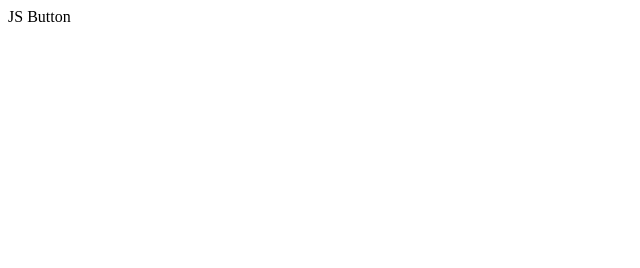
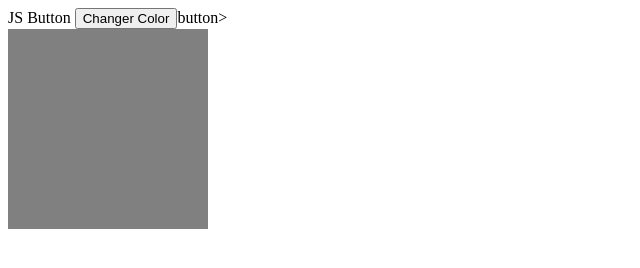
Before and after one commit to cristinaa45/ColorChanger_Valarezo, a plain HTML site: page index.html in a window 1280 px wide. Shown: the whole page, without its empty margins (0-640 px from the left). Drawn offline with Linux system fonts and the light colour scheme.

Commit message:
Update index.html

```diff
--- a/index.html
+++ b/index.html
@@ -4,3 +4,7 @@
     <script src="colorChanger.js"></script>
   </head>
 </html>
+
+<button id="colorButton">Changer Color</button>button>
+<div id="colorBox" style="width:200px; height:200px; background-color:gray;">
+</div>
```
